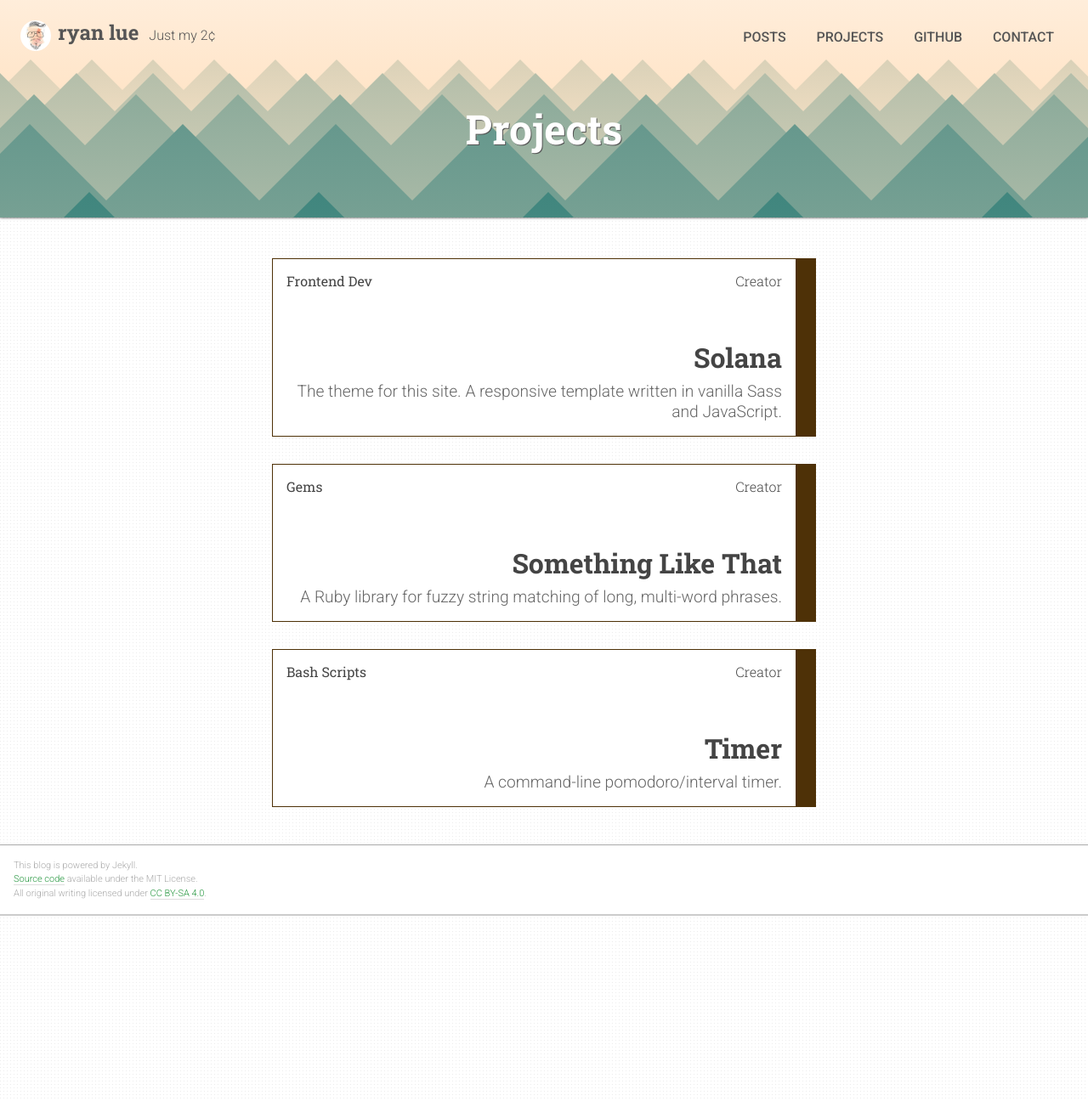
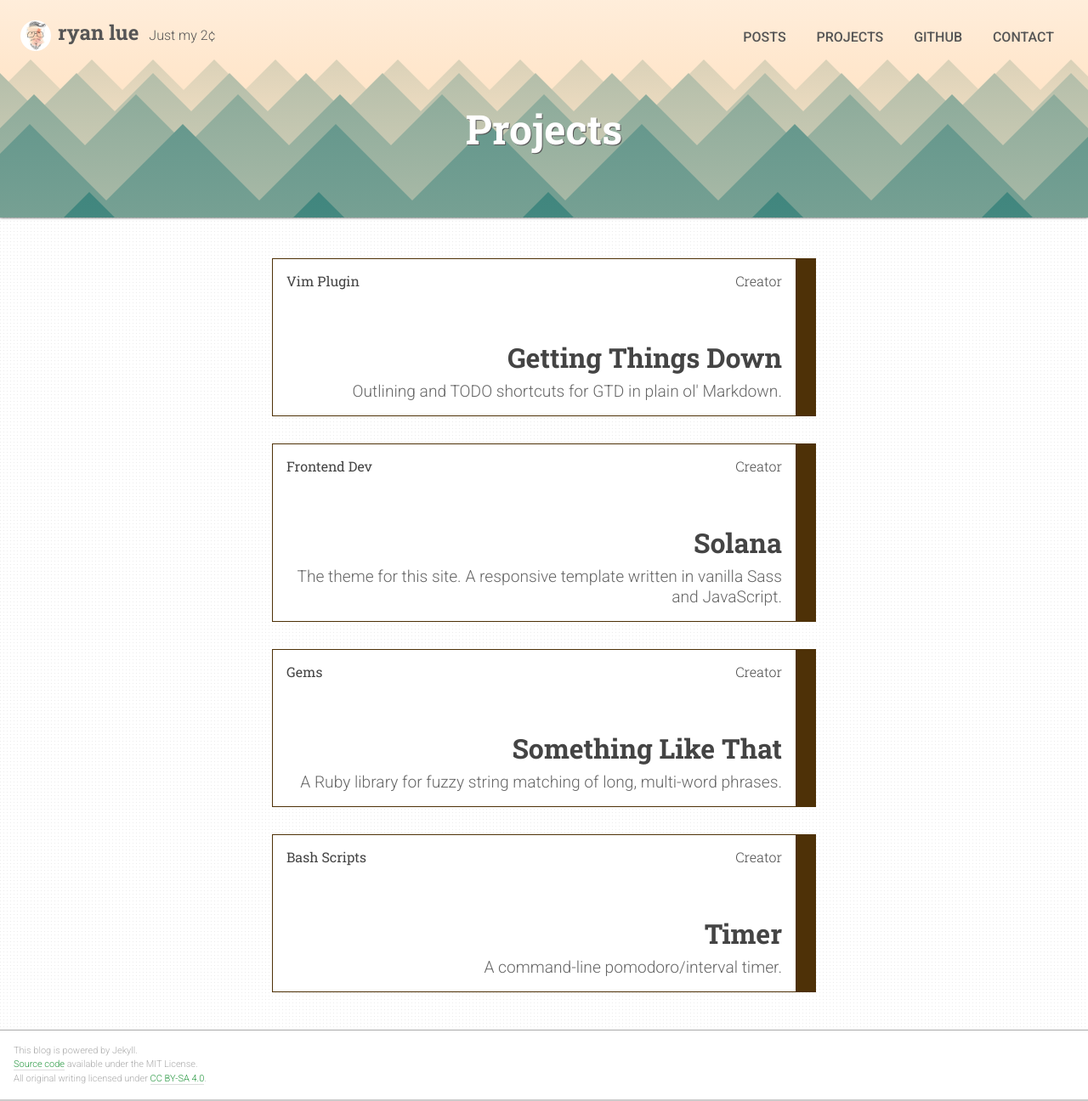
Before and after one commit to rlue/ryanlue.com, a Jekyll site: the page built from projects.html, in a window 1280 px wide. Shown: the whole page at 85% size. Built offline with Jekyll 4.4.1, drawn with Linux system fonts in a browser that asks for light colours.

Commit message:
Add vim-getting-things-down to Projects

```diff
--- a/_config.yml
+++ b/_config.yml
@@ -30,6 +30,11 @@ nav_menu:
     icon: /i/icons.svg#email
 
 projects:
+  - title: Getting Things Down
+    teaser: Outlining and TODO shortcuts for GTD in plain ol' Markdown.
+    url: https://github.com/rlue/vim-getting-things-down
+    role: Creator
+    category: Vim Plugin
   - title: Solana
     teaser: The theme for this site. A responsive template written in vanilla Sass and JavaScript.
     url: https://github.com/rlue/jekyll-solana
```
